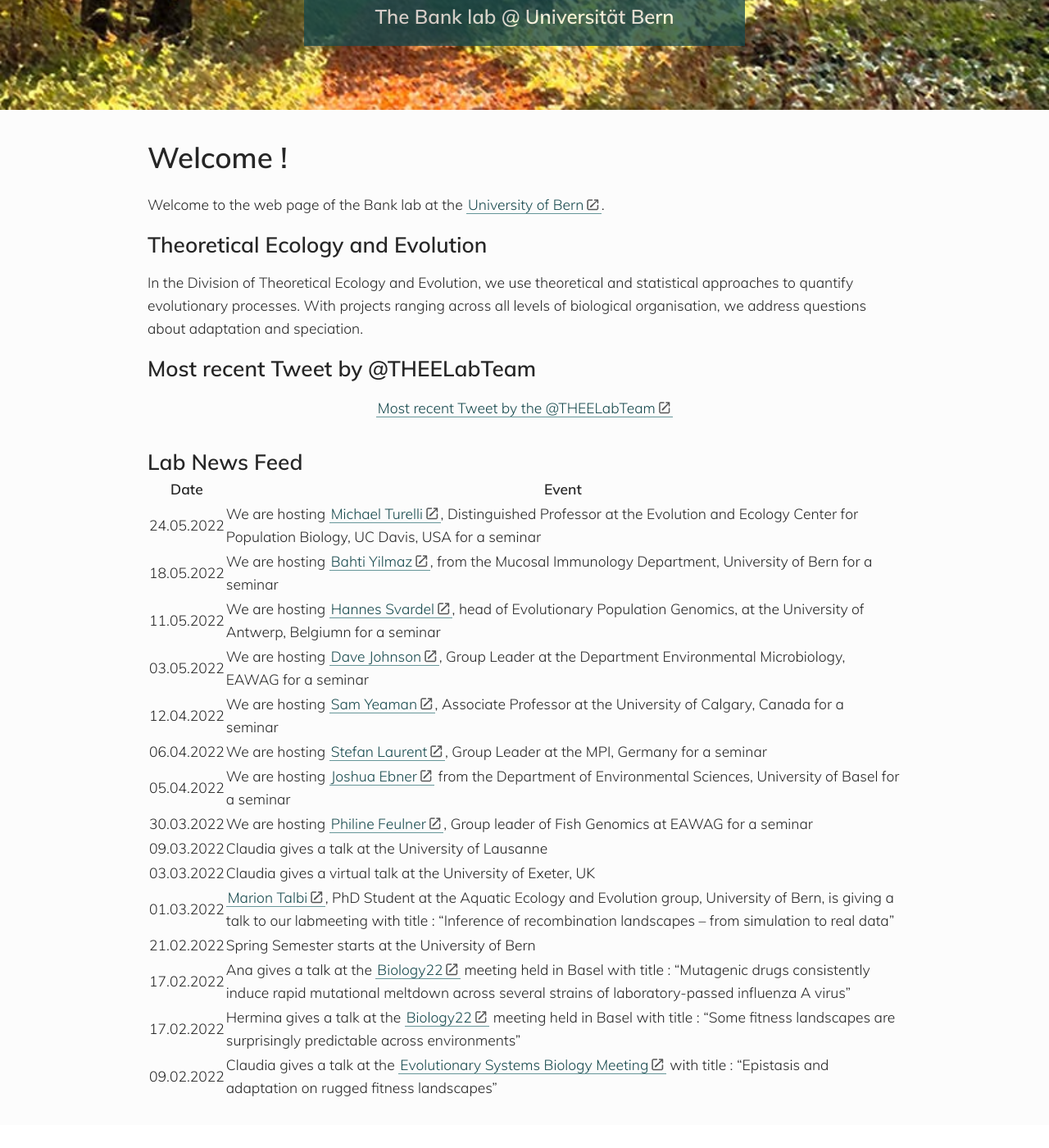
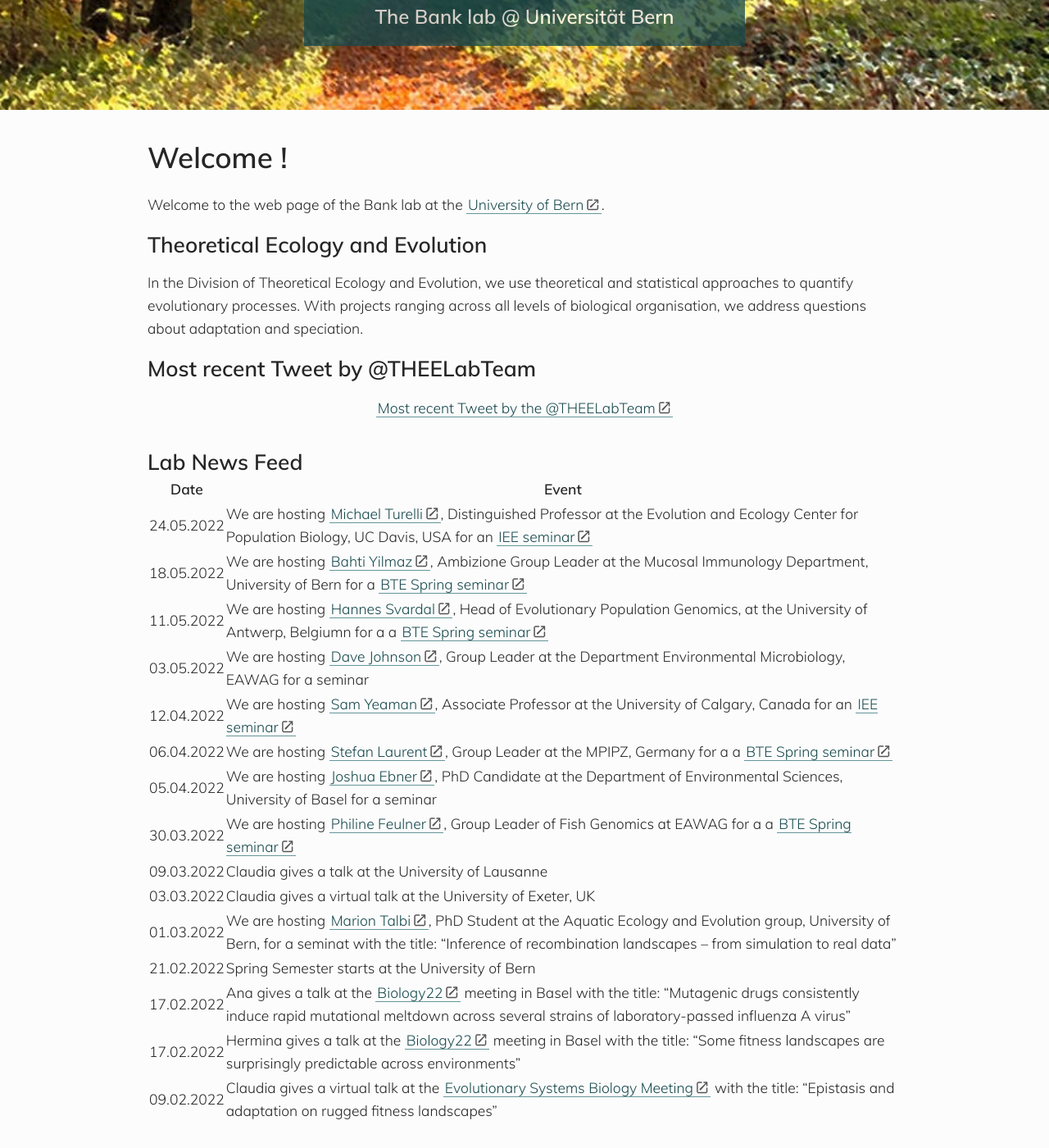
Before and after one commit to banklab/banklab.github.io, a Jekyll site: the page built from index.md, in a window 1280 px wide and 1400 px high, scrolled down 186 px. Shown: the whole window at 82% size. Built offline with Jekyll 4.4.1, drawn with Linux system fonts in a browser that asks for light colours; some web fonts are replaced; comment, search, counter and statistics services are not loaded; before the commit the page ends 1558 px from its top, so only the background shows below that.

Commit message:
Small changes and additions to the news feed

```diff
--- a/index.md
+++ b/index.md
@@ -22,18 +22,18 @@
 
 Date | Event
 ---  | ---
-24.05.2022 | We are hosting [Michael Turelli](https://biology.ucdavis.edu/people/michael-turelli), Distinguished Professor at the Evolution and Ecology Center for Population Biology, UC Davis, USA for a seminar
-18.05.2022 | We are hosting [Bahti Yilmaz](https://www.mucosalimmunology.ch/en/lab-members/dr-bahtiyar-yilmaz.html), from the Mucosal Immunology Department, University of Bern for a seminar
-11.05.2022 | We are hosting [Hannes Svardel](https://www.uantwerpen.be/en/staff/hannes-svardal/svardal-lab/), head of Evolutionary Population Genomics, at the University of Antwerp, Belgiumn for a seminar
+24.05.2022 | We are hosting [Michael Turelli](https://biology.ucdavis.edu/people/michael-turelli), Distinguished Professor at the Evolution and Ecology Center for Population Biology, UC Davis, USA for an [IEE seminar](https://www.iee.unibe.ch/studies/lecture_series_in_ecology_and_evolution/index_eng.html)
+18.05.2022 | We are hosting [Bahti Yilmaz](https://www.mucosalimmunology.ch/en/lab-members/dr-bahtiyar-yilmaz.html), Ambizione Group Leader at the Mucosal Immunology Department, University of Bern for a [BTE Spring seminar](https://www.iee.unibe.ch/studies/lecture_series_in_behavioral_theoretical_and_evolutionary_biology/index_eng.html)
+11.05.2022 | We are hosting [Hannes Svardal](https://www.uantwerpen.be/en/staff/hannes-svardal/svardal-lab/), Head of Evolutionary Population Genomics, at the University of Antwerp, Belgiumn for a a [BTE Spring seminar](https://www.iee.unibe.ch/studies/lecture_series_in_behavioral_theoretical_and_evolutionary_biology/index_eng.html)
 03.05.2022 | We are hosting [Dave Johnson](https://www.eawag.ch/en/aboutus/portrait/organisation/staff/profile/david-johnson/show/), Group Leader at the Department Environmental Microbiology, EAWAG for a seminar
-12.04.2022 | We are hosting [Sam Yeaman](https://yeamanlab.weebly.com/), Associate Professor at the University of Calgary, Canada for a seminar
-06.04.2022 | We are hosting [Stefan Laurent](https://www.mpipz.mpg.de/laurent), Group Leader at the MPI, Germany for a seminar
-05.04.2022 | We are hosting [Joshua Ebner](https://duw.unibas.ch/en/research-groups/geoecology/staff/joshua-niklas-ebner/) from the Department of Environmental Sciences, University of Basel for a seminar
-30.03.2022 | We are hosting [Philine Feulner](https://www.eawag.ch/en/department/fishec/main-focus/fish-genomics/), Group leader of Fish Genomics at EAWAG for a seminar
+12.04.2022 | We are hosting [Sam Yeaman](https://yeamanlab.weebly.com/), Associate Professor at the University of Calgary, Canada for an [IEE seminar](https://www.iee.unibe.ch/studies/lecture_series_in_ecology_and_evolution/index_eng.html)
+06.04.2022 | We are hosting [Stefan Laurent](https://www.mpipz.mpg.de/laurent), Group Leader at the MPIPZ, Germany for a a [BTE Spring seminar](https://www.iee.unibe.ch/studies/lecture_series_in_behavioral_theoretical_and_evolutionary_biology/index_eng.html)
+05.04.2022 | We are hosting [Joshua Ebner](https://duw.unibas.ch/en/research-groups/geoecology/staff/joshua-niklas-ebner/), PhD Candidate at the Department of Environmental Sciences, University of Basel for a seminar
+30.03.2022 | We are hosting [Philine Feulner](https://www.eawag.ch/en/department/fishec/main-focus/fish-genomics/), Group Leader of Fish Genomics at EAWAG for a a [BTE Spring seminar](https://www.iee.unibe.ch/studies/lecture_series_in_behavioral_theoretical_and_evolutionary_biology/index_eng.html)
 09.03.2022 | Claudia gives a talk at the University of Lausanne
 03.03.2022 | Claudia gives a virtual talk at the University of Exeter, UK
-01.03.2022 | [Marion Talbi](https://www.aqua.iee.unibe.ch/about_us/team/marion_talbi/talbi_marion/index_eng.html), PhD Student at the Aquatic Ecology and Evolution group, University of Bern, is giving a talk to our labmeeting with title : "Inference of recombination landscapes – from simulation to real data"
+01.03.2022 | We are hosting [Marion Talbi](https://www.aqua.iee.unibe.ch/about_us/team/marion_talbi/talbi_marion/index_eng.html), PhD Student at the Aquatic Ecology and Evolution group, University of Bern,  for a seminat with the title: "Inference of recombination landscapes – from simulation to real data"
 21.02.2022 | Spring Semester starts at the University of Bern
-17.02.2022 | Ana gives a talk at the [Biology22](https://biology22.ch/) meeting held in Basel with title : "Mutagenic drugs consistently induce rapid mutational meltdown across several strains of laboratory-passed influenza A virus"
-17.02.2022 | Hermina gives a talk at the [Biology22](https://biology22.ch/) meeting held in Basel with title : "Some fitness landscapes are surprisingly predictable across environments"
-09.02.2022 | Claudia gives a talk at the [Evolutionary Systems Biology Meeting](https://coursesandconferences.wellcomeconnectingscience.org/event/evolutionary-systems-biology-virtual-conference-20220209/) with title : "Epistasis and adaptation on rugged fitness landscapes"
+17.02.2022 | Ana gives a talk at the [Biology22](https://biology22.ch/) meeting in Basel with the title: "Mutagenic drugs consistently induce rapid mutational meltdown across several strains of laboratory-passed influenza A virus"
+17.02.2022 | Hermina gives a talk at the [Biology22](https://biology22.ch/) meeting in Basel with the title: "Some fitness landscapes are surprisingly predictable across environments"
+09.02.2022 | Claudia gives a virtual talk at the [Evolutionary Systems Biology Meeting](https://coursesandconferences.wellcomeconnectingscience.org/event/evolutionary-systems-biology-virtual-conference-20220209/) with the title: "Epistasis and adaptation on rugged fitness landscapes"
```
